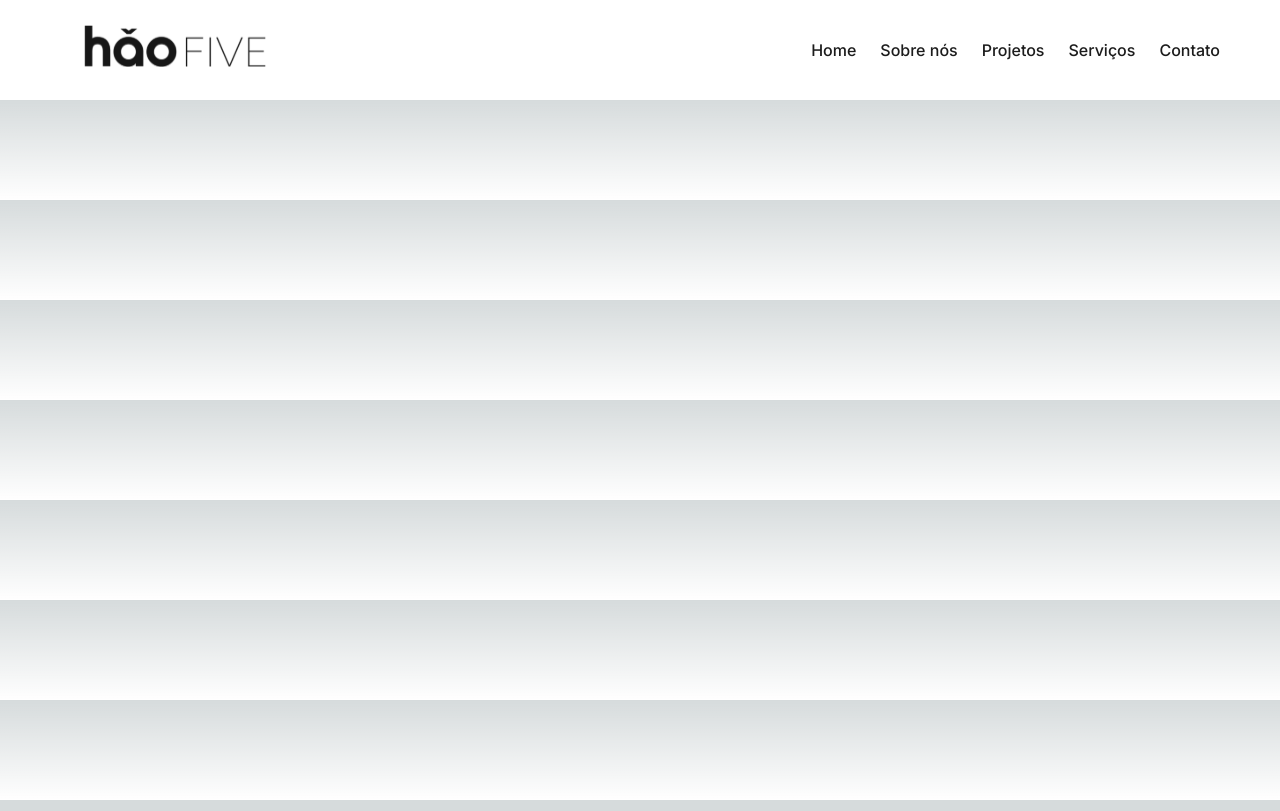
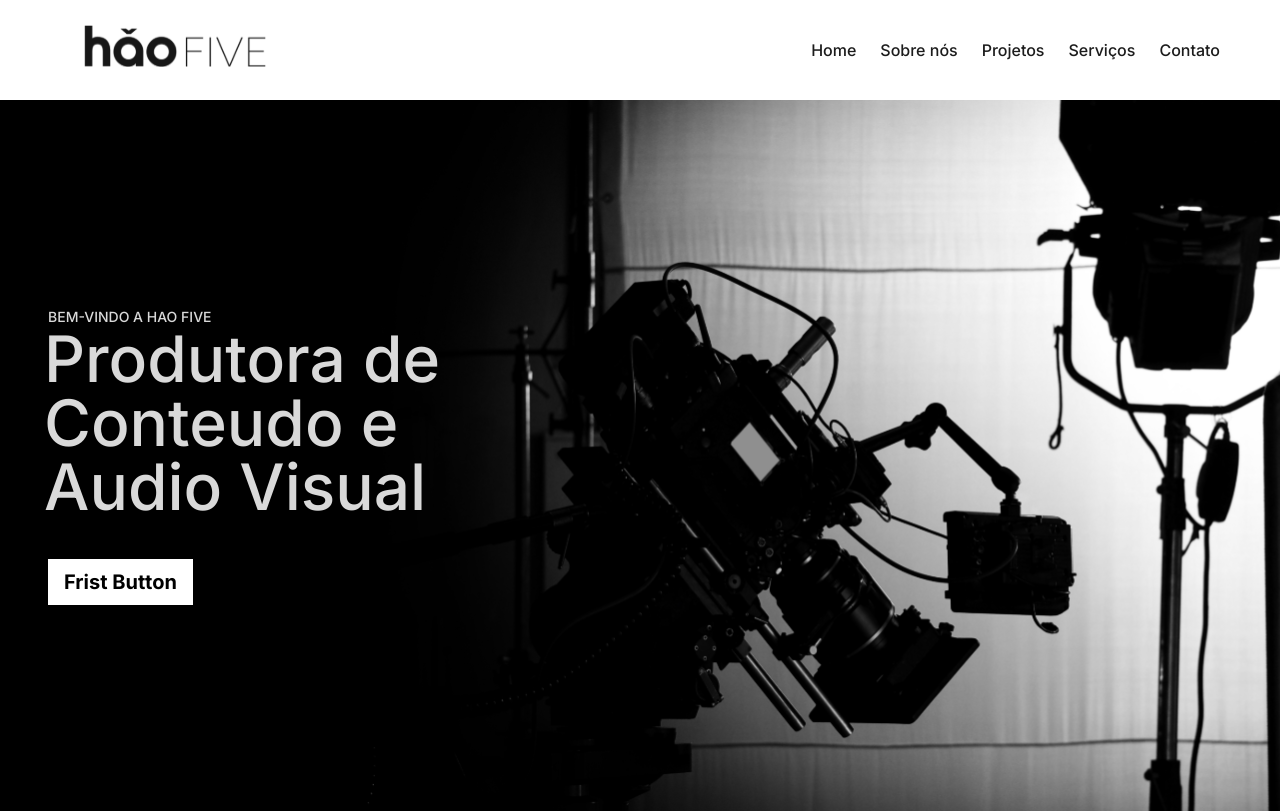
Before and after one commit to Matheus-Valviesse/hao-five, a Next.js app: page / in a window 1280 px wide. Built offline with nearby package versions, Linux system fonts and the light colour scheme.

Commit message:
first card

```diff
--- a/src/app/page.jsx
+++ b/src/app/page.jsx
@@ -1,4 +1,5 @@
-import Logo from "@/assets/next.svg";
+import FirstCard from "@/components/home/firstCard/FirstCard";
+
 export default function Home() {
-  return <main></main>;
+  return <main><FirstCard /></main>;
 }
--- /dev/null
+++ b/src/components/home/firstCard/FirstCard.jsx
@@ -0,0 +1,18 @@
+
+import BgCard from '@/assets/images/bg/card-bg.svg'
+
+const FirstCard = () =>{
+  return (
+    <div className='w-full max-h-[800px] h-full flex items-center  overflow-hidden' >
+
+      <div className='absolute z-10 justify-start ml-12  '>
+        <p className='text-[#D9D9D9] text-[14px] font-medium '>BEM-VINDO A HAO FIVE </p>
+        <h1 className='text-[#D9D9D9] text-[64px] font-medium w-[420px] leading-[1] mb-10 -ml-1' >Produtora de Conteudo e Audio Visual</h1>
+        <button className='z-10 justify-end bg-white text-[20px] text-[#000] px-4 py-2 font-bold'>Frist Button</button>
+      </div>
+
+      <BgCard className='w-full h-fit max-h-[800px] bg-cover b'/>
+    </div>
+  )
+}
+ export default FirstCard
```
Also changed, not shown: src/assets/images/bg/card-bg.svg (added).
